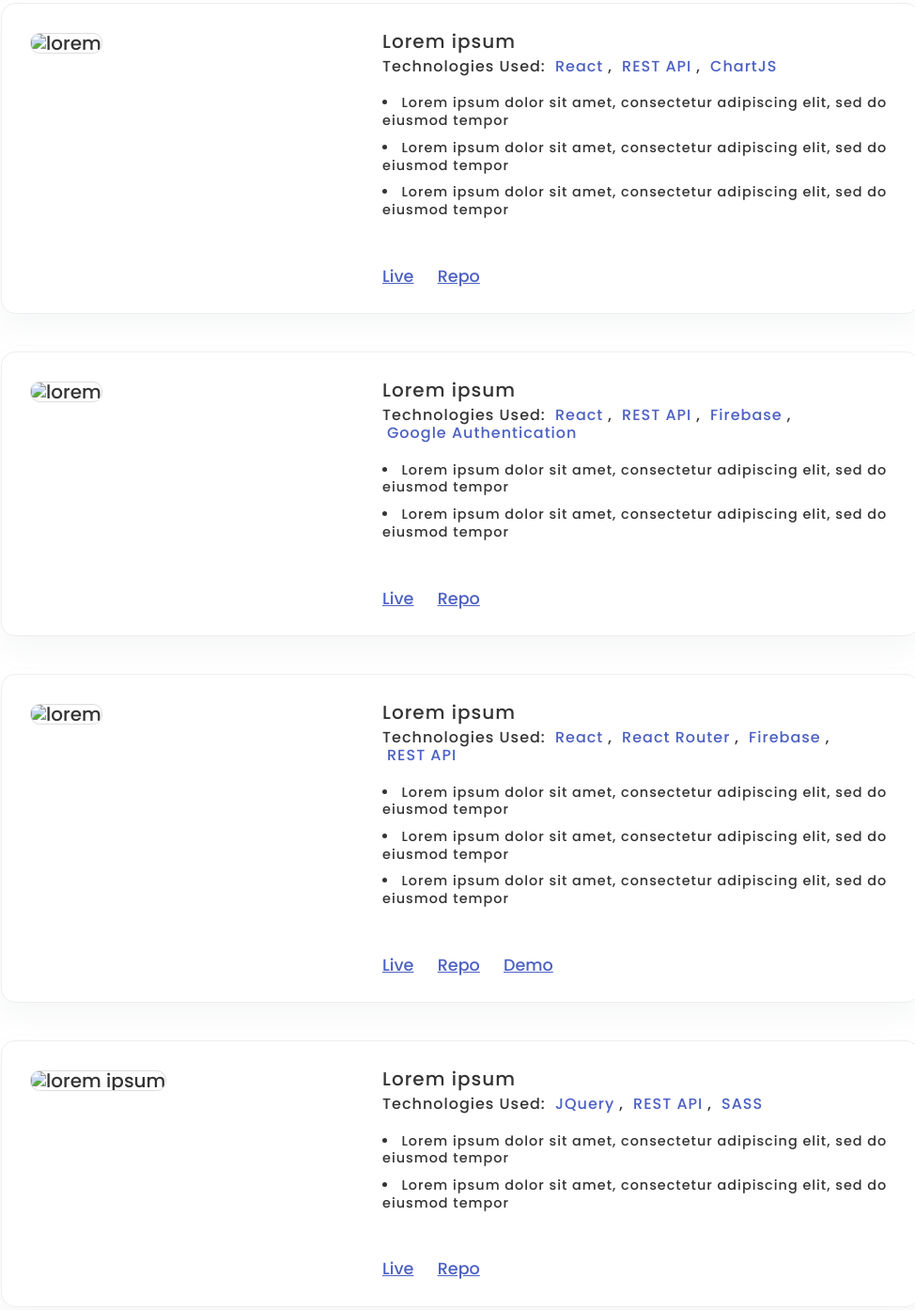
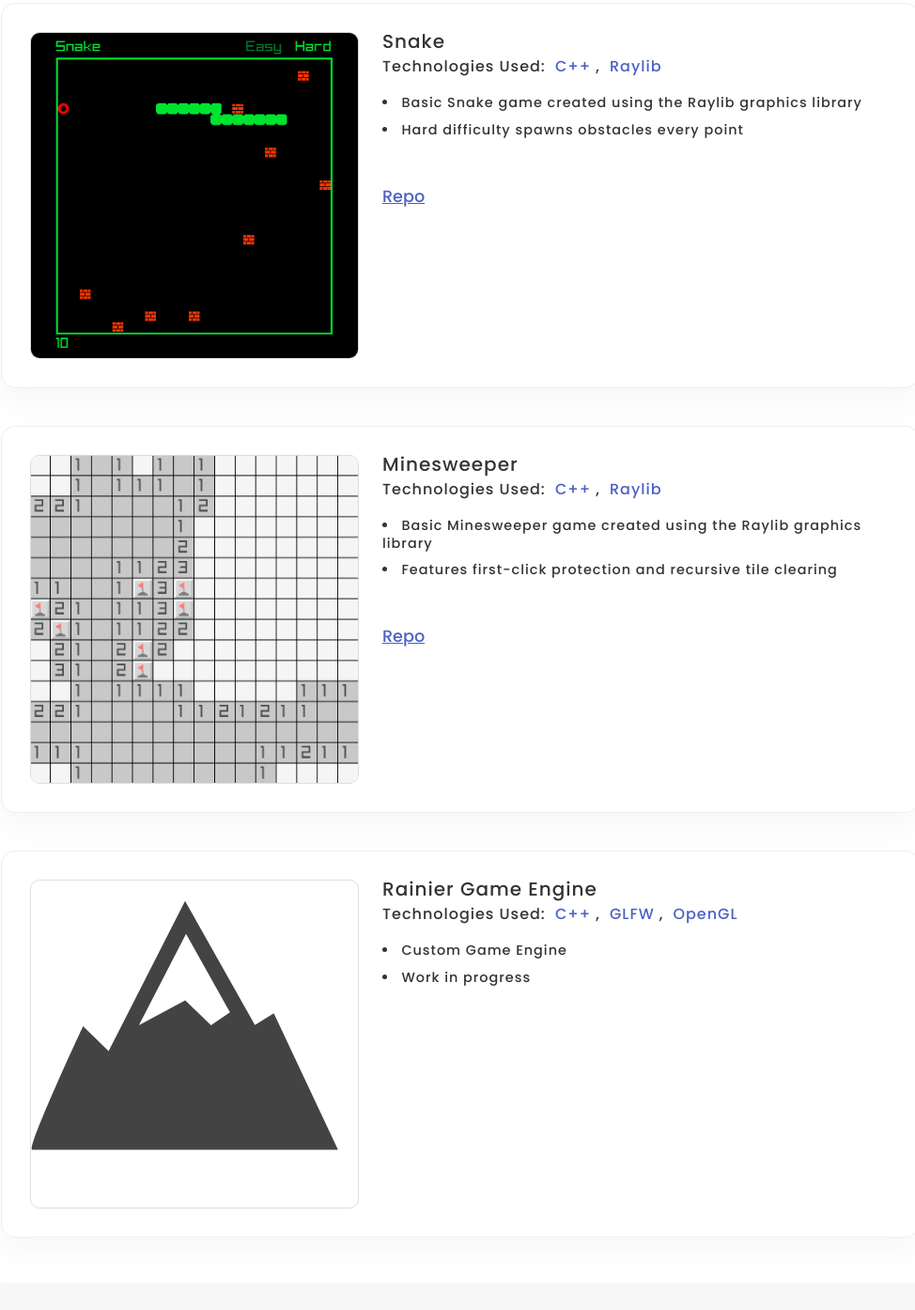
Before and after one commit to amjkim99/amjkim99.github.io, a plain HTML site: page index.html in a window 1280 px wide. Shown: the part 1960-3354 px from the top of the page at 94% size, without its empty margins (195-1169 px from the left). Drawn offline with nearby package versions, Linux system fonts and the light colour scheme.

Commit message:
Add projects

```diff
--- a/index.html
+++ b/index.html
@@ -209,75 +209,53 @@
           <div class="worksContainer sectionContainer">
             <article class="workBox">
               <div class="workImageContainer">
-                <img src="assets/images/lorem.png" alt="lorem">
+                <img src="assets/images/snake.png" alt="Snake">
               </div>
               <div class="workDescribeContainer">
-                <h3>Lorem ipsum</h3>
-                <h4>Technologies Used: <span class="techStack">React</span>, <span class="techStack">REST API</span>, <span class="techStack">ChartJS</span></h4>
+                <h3>Snake</h3>
+                <h4>Technologies Used: <span class="techStack">C++</span>, <span class="techStack">Raylib</span></h4>
                 <ul>
-                  <li>Lorem ipsum dolor sit amet, consectetur adipiscing elit, sed do eiusmod tempor</li>
-                  <li>Lorem ipsum dolor sit amet, consectetur adipiscing elit, sed do eiusmod tempor</li>
-                  <li>Lorem ipsum dolor sit amet, consectetur adipiscing elit, sed do eiusmod tempor</li>
+                  <li>Basic Snake game created using the Raylib graphics library</li>
+                  <li>Hard difficulty spawns obstacles every point</li>
                 </ul>
                 <div class="workLinks">
-                  <a href="https://en.wikipedia.org/wiki/Lorem_ipsum" class="liveLink" target="_blank" rel="noopener noreferrer">Live</a>
-                  <a href="https://en.wikipedia.org/wiki/Lorem_ipsum" class="repoLink" target="_blank" rel="noopener noreferrer">Repo</a>
+                  <!-- <a href="https://en.wikipedia.org/wiki/Lorem_ipsum" class="liveLink" target="_blank" rel="noopener noreferrer">Live</a> -->
+                  <a href="https://github.com/amjkim99/raylib-snake" class="repoLink" target="_blank" rel="noopener noreferrer">Repo</a>
                 </div>
               </div>
             </article>
 
             <article class="workBox">
               <div class="workImageContainer">
-                <img src="assets/images/lorem.png" alt="lorem">
+                <img src="assets/images/minesweeper.png" alt="Minesweeper">
               </div>
               <div class="workDescribeContainer">
-                <h3>Lorem ipsum</h3>
-                <h4>Technologies Used: <span class="techStack">React</span>, <span class="techStack">REST API</span>, <span class="techStack">Firebase</span>, <span class="techStack">Google Authentication</span></h4>
+                <h3>Minesweeper</h3>
+                <h4>Technologies Used: <span class="techStack">C++</span>, <span class="techStack">Raylib</span></h4>
                 <ul>
-                  <li>Lorem ipsum dolor sit amet, consectetur adipiscing elit, sed do eiusmod tempor</li>
-                  <li>Lorem ipsum dolor sit amet, consectetur adipiscing elit, sed do eiusmod tempor</li>
+                  <li>Basic Minesweeper game created using the Raylib graphics library</li>
+                  <li>Features first-click protection and recursive tile clearing</li>
                 </ul>
                 <div class="workLinks">
-                  <a href="https://en.wikipedia.org/wiki/Lorem_ipsum" class="liveLink" target="_blank" rel="noopener noreferrer">Live</a>
-                  <a href="https://en.wikipedia.org/wiki/Lorem_ipsum" class="repoLink" target="_blank" rel="noopener noreferrer">Repo</a>
+                  <!-- <a href="https://en.wikipedia.org/wiki/Lorem_ipsum" class="liveLink" target="_blank" rel="noopener noreferrer">Live</a> -->
+                  <a href="https://github.com/amjkim99/raylib-minesweeper" class="repoLink" target="_blank" rel="noopener noreferrer">Repo</a>
                 </div>
               </div>
             </article>
 
             <article class="workBox">
               <div class="workImageContainer">
-                <img src="assets/images/lorem.png" alt="lorem">
+                <img src="assets/images/mountain.svg" alt="Rainier">
               </div>
               <div class="workDescribeContainer">
-                <h3>Lorem ipsum</h3>
-                <h4>Technologies Used: <span class="techStack">React</span>, <span class="techStack">React Router</span>, <span class="techStack">Firebase</span>, <span class="techStack">REST API</span></h4>
+                <h3>Rainier Game Engine</h3>
+                <h4>Technologies Used: <span class="techStack">C++</span>, <span class="techStack">GLFW</span>, <span class="techStack">OpenGL</span></h4>
                 <ul>
-                  <li>Lorem ipsum dolor sit amet, consectetur adipiscing elit, sed do eiusmod tempor</li>
-                  <li>Lorem ipsum dolor sit amet, consectetur adipiscing elit, sed do eiusmod tempor</li>
-                  <li>Lorem ipsum dolor sit amet, consectetur adipiscing elit, sed do eiusmod tempor</li>
+                  <li>Custom Game Engine</li>
+                  <li>Work in progress</li>
                 </ul>
                 <div class="workLinks">
-                  <a href="https://en.wikipedia.org/wiki/Lorem_ipsum" class="liveLink" target="_blank">Live</a>
-                  <a href="https://en.wikipedia.org/wiki/Lorem_ipsum" class="repoLink" target="_blank" rel="noopener noreferrer">Repo</a>
-                  <a href="https://en.wikipedia.org/wiki/Lorem_ipsum" class="demoLink" target="_blank" rel="noopener noreferrer">Demo</a>
-                </div>
-              </div>
-            </article>
-
-            <article class="workBox">
-              <div class="workImageContainer">
-                <img src="assets/images/lorem.png" alt="lorem ipsum">
-              </div>
-              <div class="workDescribeContainer">
-                <h3>Lorem ipsum</h3>
-                <h4>Technologies Used: <span class="techStack">JQuery</span>, <span class="techStack">REST API</span>, <span class="techStack">SASS</span></h4>
-                <ul>
-                  <li>Lorem ipsum dolor sit amet, consectetur adipiscing elit, sed do eiusmod tempor</li>
-                  <li>Lorem ipsum dolor sit amet, consectetur adipiscing elit, sed do eiusmod tempor</li>
-                </ul>
-                <div class="workLinks">
-                  <a href="https://en.wikipedia.org/wiki/Lorem_ipsum" class="liveLink" target="_blank" rel="noopener noreferrer">Live</a>
-                  <a href="https://en.wikipedia.org/wiki/Lorem_ipsum" class="repoLink" target="_blank" rel="noopener noreferrer">Repo</a>
+                  <!-- <a href="https://en.wikipedia.org/wiki/Lorem_ipsum" class="repoLink" target="_blank" rel="noopener noreferrer">Repo</a> -->
                 </div>
               </div>
             </article>
```
Also changed, not shown: assets/images/minesweeper.png (added), assets/images/mountain.svg (added), assets/images/snake.png (added).
